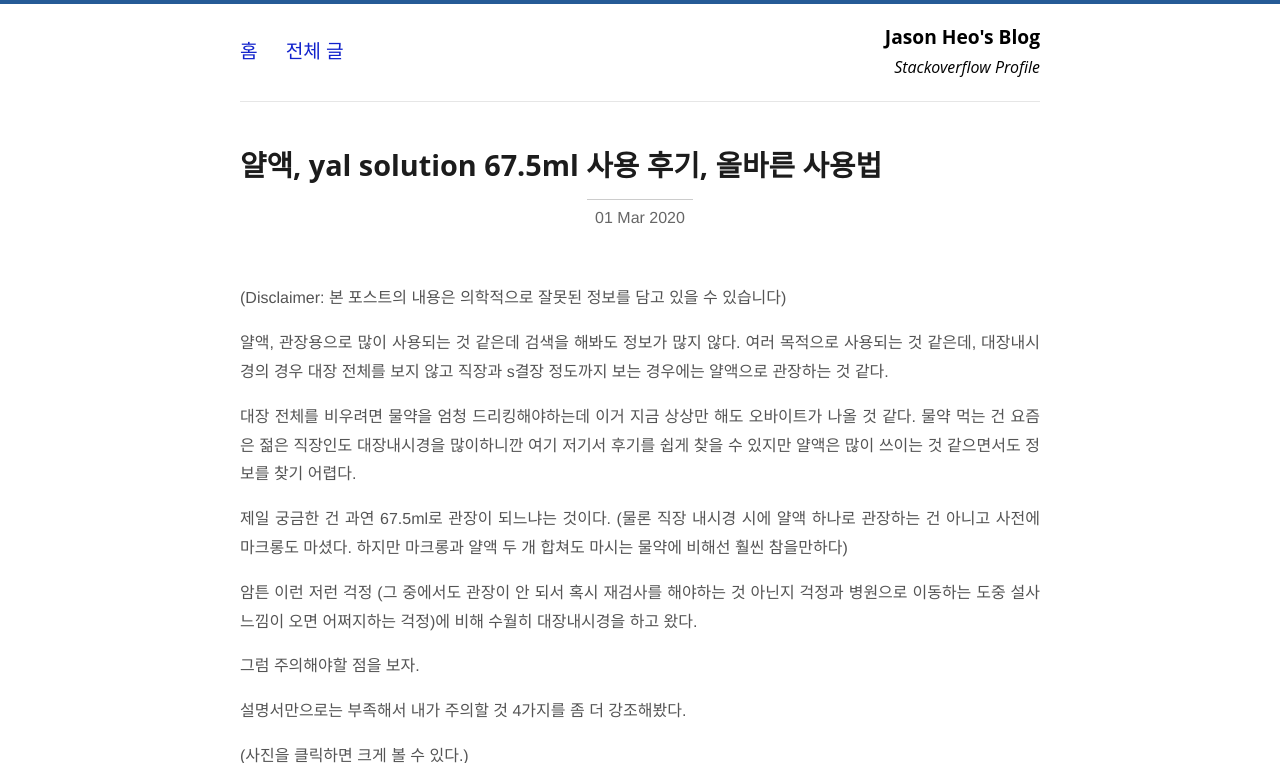
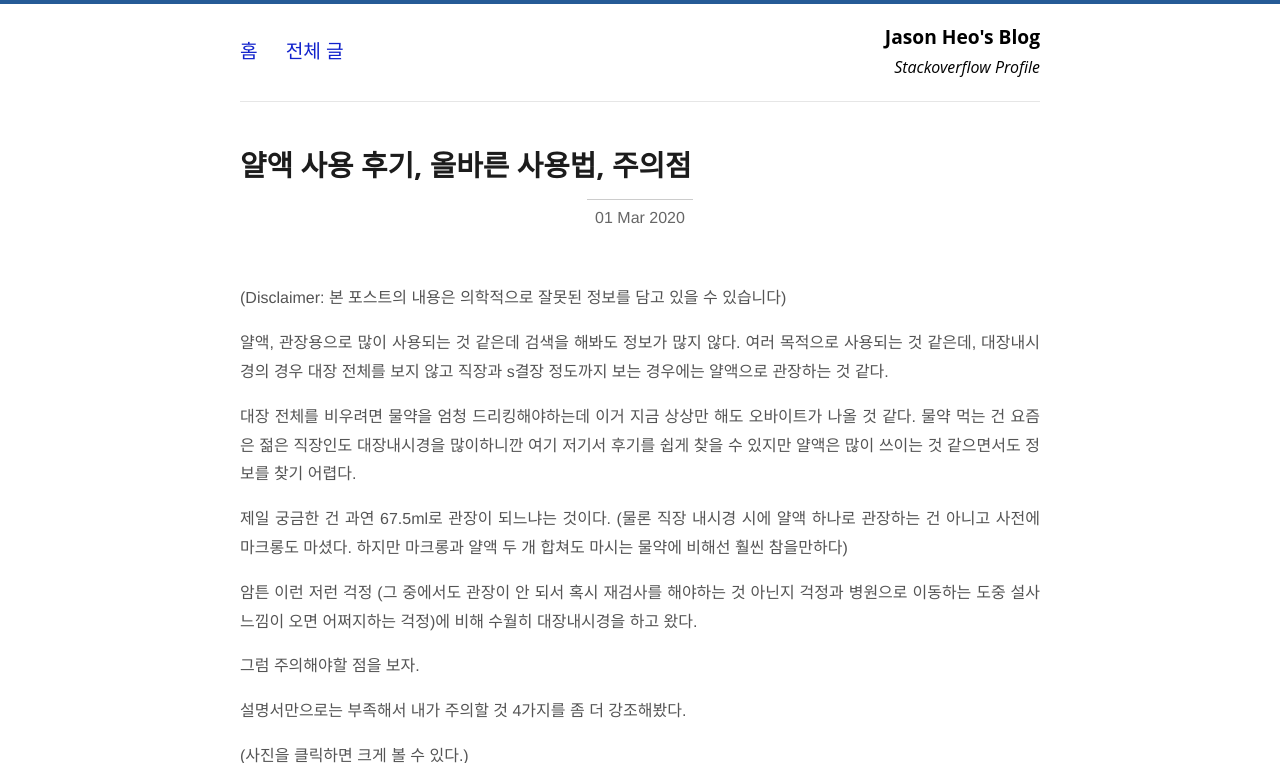
Before and after one commit to jason-heo/jason-heo.github.io, a Jekyll site: the page built from _posts/2020-03-01-yal-solution.md, in a window 1280 px wide and 900 px high, cut to the strip 0-763 px from the top of the window. Built offline with Jekyll 4.4.1, drawn with Linux system fonts in a browser that asks for light colours; comment, search, counter and statistics services are not loaded.

Commit message:
제목 변경

```diff
--- a/_posts/2020-03-01-yal-solution.md
+++ b/_posts/2020-03-01-yal-solution.md
@@ -1,6 +1,6 @@
 ---
 layout: post
-title: "얄액, yal solution 67.5ml 사용 후기, 올바른 사용법"
+title: "얄액 사용 후기, 올바른 사용법, 주의점"
 categories: "life"
 ---
 
```
